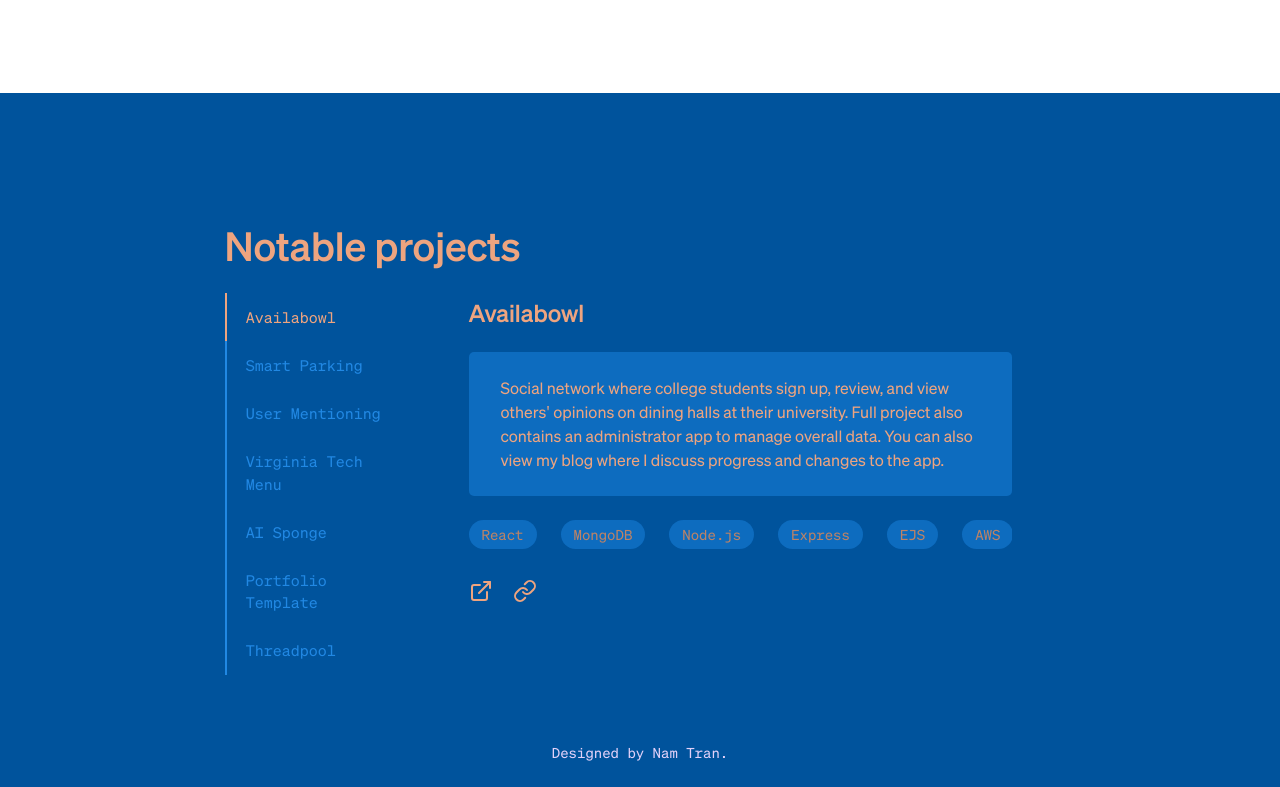
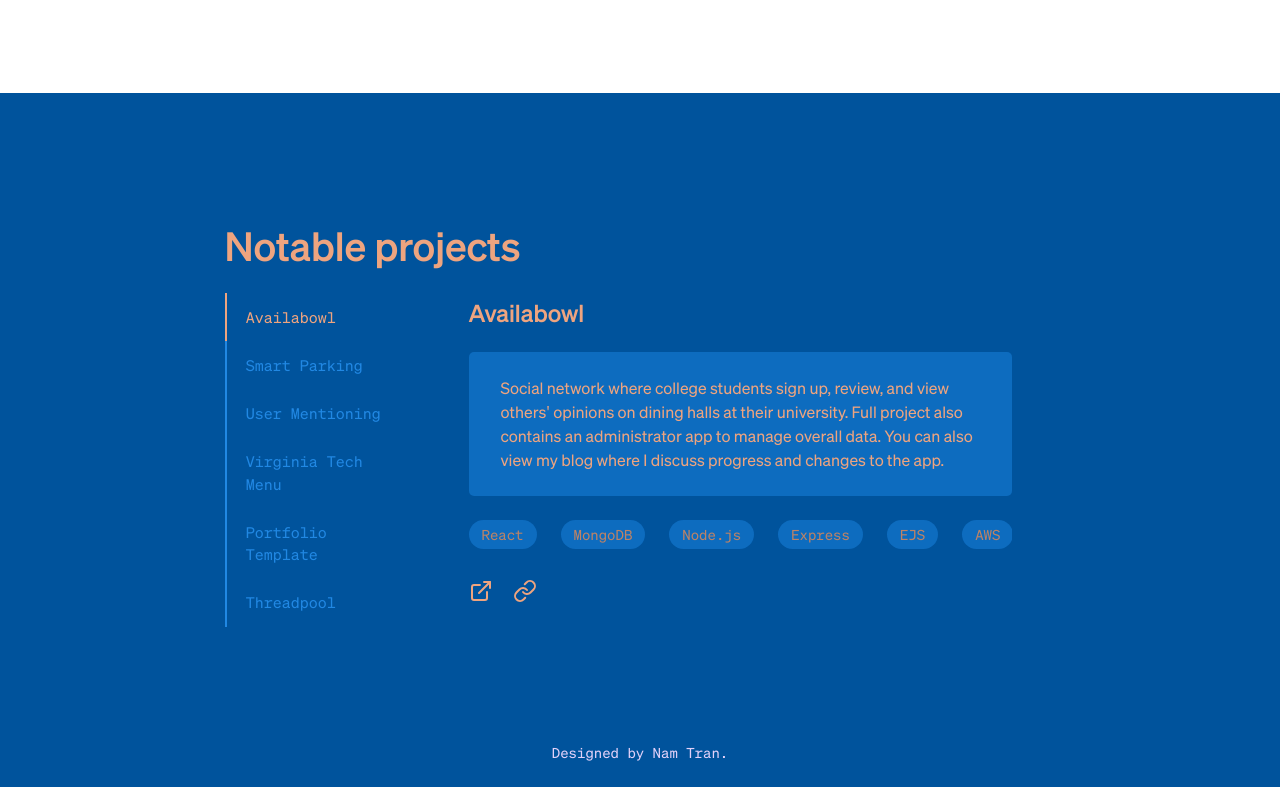
Before and after one commit to avocados23/portfolio-2023, a Gatsby site: page / in a window 1280 px wide. Shown: the part 1420-2207 px from the top of the page. Built offline with nearby package versions, Linux system fonts and the light colour scheme; Gatsby itself is replaced by a stand-in of ours.

Commit message:
removed watermark photos of me, removed ai sponge project

```diff
--- a/src/components/sections/projects.js
+++ b/src/components/sections/projects.js
@@ -30,12 +30,6 @@ const projects = [
         description: "Deprecated Availabowl feature that is able to webscrape available food at a dining hall and return it as a JSON-friendly output, including vegan and vegetarian restrictions. Repository also includes webscraper code for retrieving dining hall hours.",
         platforms: ["Node.js", "Puppeteer", "MongoDB", "Express", "Webscraping"],
         github: "https://github.com/availabowl/menu-webscraper"
-    },
-    {
-        title: "AI Sponge",
-        description: "AI-generated TTS conversation program built in Python and OpenAI, simulating conversation between SpongeBob and Patrick.",
-        platforms: ["Python", "OpenAI", "Uberduck", "GPT-3"],
-        github: "https://github.com/avocados23/ai-sponge"
     },
     {
         title: "Portfolio Template",
```
Also changed, not shown: static/me.png.
